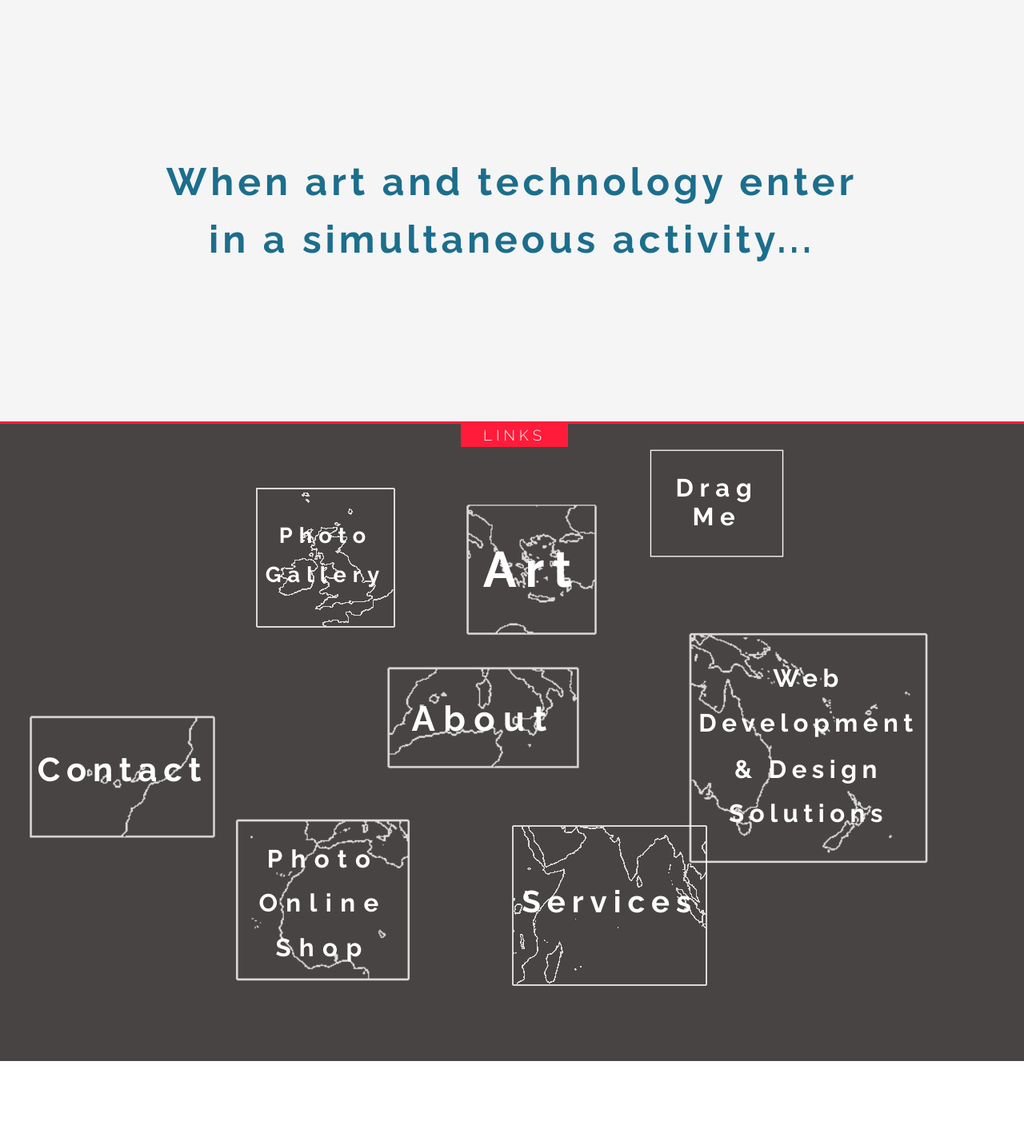
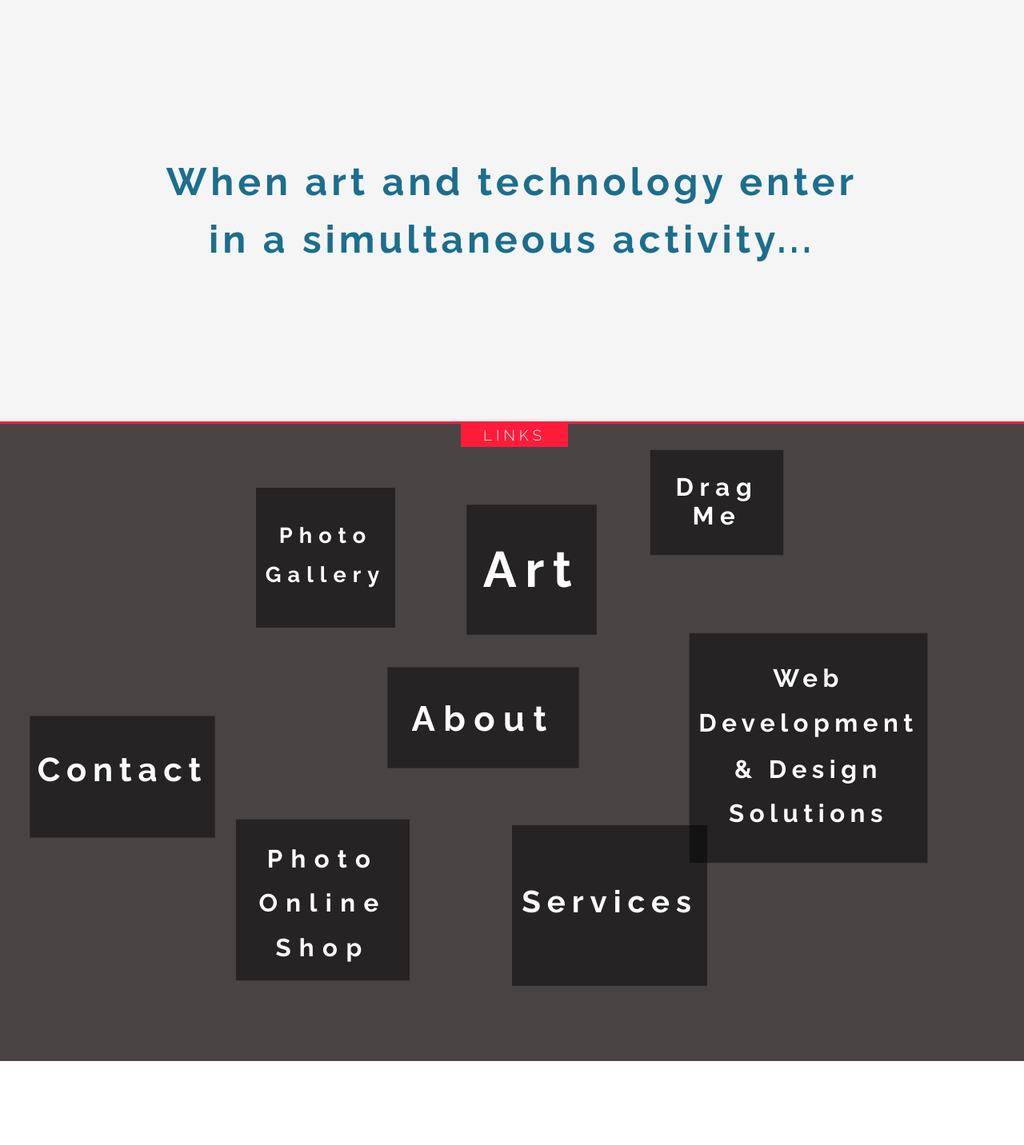
Before and after one commit to Aimypalo/final-project, a PHP site: page / in a window 1280 px wide. Shown: the part 1256-2688 px from the top of the page at 80% size. Run offline with PHP 8.4, Linux system fonts and the light colour scheme; some libraries are stand-ins or nearby versions; some web fonts are replaced.

Commit message:
Design adjustments at the .links section
1. All div background changed to monochrome colour.
2. Border removed from gif images.
3. Map background only when hover on a div.

```diff
--- a/css/style.css
+++ b/css/style.css
@@ -786,8 +786,17 @@ h3 {
   height: 100vh;
   overflow: hidden;
 }
+.links div {
+  background-color: rgba(3, 3, 3, 0.5);
+}
+.links div:hover {
+  background-color: rgba(3, 3, 3, 0.5);
+  z-index: 200;
+  border: none;
+}
 .links a:hover {
   cursor: pointer;
+  filter: invert(100%);
 }
 .links a p {
   width: 100%;
@@ -809,11 +818,8 @@ h3 {
 .links a img {
   position: relative;
   display: block;
-  opacity: 0.8;
-  z-index: 8900;
-}
-.links a img:hover {
-  background-color: rgba(3, 3, 3, 0.5);
+  opacity: 0;
+  filter: invert(100%);
   z-index: 200;
 }
 .links .photo-gallery {
@@ -822,6 +828,9 @@ h3 {
   left: 25%;
   z-index: 8900;
 }
+.links .photo-gallery:hover {
+  background-image: url("../images/linear-map/photo-gallery.gif");
+}
 .links .photo-gallery p {
   font-size: 1.7rem;
   top: 20%;
@@ -831,6 +840,9 @@ h3 {
   top: 63%;
   left: 50%;
   z-index: 8900;
+}
+.links .map-services:hover {
+  background-image: url("../images/linear-map/services.gif");
 }
 .links .map-services p {
   font-size: 2.4rem;
@@ -843,6 +855,9 @@ h3 {
   z-index: 8900;
   transform: scale(1.3, 1.3);
 }
+.links .web-development:hover {
+  background-image: url("../images/linear-map/design-solutions.gif");
+}
 .links .web-development p {
   font-size: 1.5rem;
   top: 10%;
@@ -855,6 +870,9 @@ h3 {
   z-index: 8900;
   transform: scale(1.3, 1.3);
 }
+.links .online-shop:hover {
+  background-image: url("../images/linear-map/photography-shop.gif");
+}
 .links .online-shop p {
   font-size: 1.5rem;
   top: 10%;
@@ -866,6 +884,9 @@ h3 {
   z-index: 8900;
   transform: scale(1.3, 1.3);
 }
+.links .art:hover {
+  background-image: url("../images/linear-map/art.gif");
+}
 .links .art p {
   font-size: 3rem;
   top: 15%;
@@ -877,6 +898,9 @@ h3 {
   z-index: 8900;
   transform: scale(1.3, 1.3);
 }
+.links .about:hover {
+  background-image: url("../images/linear-map/about.gif");
+}
 .links .about p {
   font-size: 2.1rem;
   top: 20%;
@@ -888,6 +912,9 @@ h3 {
   z-index: 8900;
   transform: scale(1.3, 1.3);
 }
+.links .contact:hover {
+  background-image: url("../images/linear-map/contact.gif");
+}
 .links .contact p {
   font-size: 2rem;
   top: 20%;
@@ -900,6 +927,7 @@ h3 {
   left: 65%;
   z-index: 8900;
   transform: scale(1.3, 1.3);
+  border: none;
 }
 .links .drag-me a {
   display: inline-block;
@@ -912,10 +940,10 @@ h3 {
   text-align: center;
   letter-spacing: 6px;
   line-height: 1.2em;
-  border: solid white 1px;
 }
 .links .drag-me a:hover {
   background-color: rgba(255, 28, 58, 0.5);
+  filter: invert(0%);
 }
 
 .text-3 {
--- a/scss/_main.scss
+++ b/scss/_main.scss
@@ -348,15 +348,23 @@ h3 {
 .links {
 	border-top: 3px solid $highlight;
 	position: relative;
-	// background-image: url(../images/volcano.jpg);
 	background-size: cover;
 	background-color: rgba(53, 48, 47, 0.9);
 	max-width: 100%;
 	height: 100vh;
 	overflow: hidden;
+	div {
+		background-color: rgba(3, 3, 3, 0.5);
+		&:hover {
+				background-color: rgba(3, 3, 3, 0.5);
+				z-index: 200;
+				border: none;
+		}
+	}
 	a {
 		&:hover {
 			cursor: pointer;
+			filter: invert(100%);
 		}
 		p {
 			width: 100%;
@@ -374,19 +382,13 @@ h3 {
 			top: 0;
 			left: 0;
 			bottom: 0;
-			// &:hover {
-			// 	background-color: rgba(255, 28, 58, 0.5);
-			// }
 		}
 		img {
 			position: relative;
 			display: block;
-			opacity: 0.8;
-			z-index: 8900;
-			&:hover {
-				background-color: rgba(3, 3, 3, 0.5);
-				z-index: 200;
-			}
+			opacity: 0;
+			filter: invert(100%);
+			z-index: 200;
 		}
 	}
 	.photo-gallery {
@@ -395,6 +397,9 @@ h3 {
 		top: 10%;
 		left: 25%;
 		z-index: 8900;
+		&:hover {
+			background-image: url("../images/linear-map/photo-gallery.gif");
+		}
 		// background-color: rgba(3, 3, 3, 0.5);
 		// transform: scale(1.3, 1.3);
 		p {
@@ -409,6 +414,9 @@ h3 {
 		top: 63%;
 		left: 50%;
 		z-index: 8900;
+		&:hover {
+			background-image: url("../images/linear-map/services.gif");
+		}
 		// background-color: rgba(3, 3, 3, 0.5);
 		// transform: scale(1.3, 1.3);
 		p {
@@ -424,6 +432,9 @@ h3 {
 		left: 70%;
 		z-index: 8900;
 		transform: scale(1.3, 1.3);
+		&:hover {
+			background-image: url("../images/linear-map/design-solutions.gif");
+		}
 		p {
 			// padding-top: 1.5em;
 			font-size: 1.5rem;
@@ -438,6 +449,9 @@ h3 {
 		left: 25%;
 		z-index: 8900;
 		transform: scale(1.3, 1.3);
+		&:hover {
+			background-image: url("../images/linear-map/photography-shop.gif");
+		}
 		p {
 			// padding-top: 0.6em;
 			font-size: 1.5rem;
@@ -451,6 +465,9 @@ h3 {
 		left: 47%;
 		z-index: 8900;
 		transform: scale(1.3, 1.3);
+		&:hover {
+			background-image: url("../images/linear-map/art.gif");
+		}
 		// background-color: rgba(3, 3, 3, 0.5);
 		p {
 			// padding-top: 0.5em;
@@ -465,6 +482,9 @@ h3 {
 		left: 40%;
 		z-index: 8900;
 		transform: scale(1.3, 1.3);
+		&:hover {
+			background-image: url("../images/linear-map/about.gif");
+		}
 		p {
 			// padding-top: 0.4em;
 			font-size: 2.1rem;
@@ -478,6 +498,9 @@ h3 {
 		left: 5%;
 		z-index: 8900;
 		transform: scale(1.3, 1.3);
+		&:hover {
+			background-image: url("../images/linear-map/contact.gif");
+		}
 		// background-color: rgba(3, 3, 3, 0.5);
 		p {
 			// padding-top: 0.9em;
@@ -493,6 +516,7 @@ h3 {
 		left: 65%;
 		z-index: 8900;
 		transform: scale(1.3, 1.3);
+		border: none;
 		a {
 			display: inline-block;
 			padding: 0.9em;
@@ -504,9 +528,9 @@ h3 {
 			text-align: center;
 			letter-spacing: 6px;
 			line-height: 1.2em;
-			border: solid white 1px;
 			&:hover {
 				background-color: rgba(255, 28, 58, 0.5);
+				filter: invert(0%);
 			}
 		}
 	}
```
Also changed, not shown: images/linear-map/about.gif, images/linear-map/art.gif, images/linear-map/contact.gif, images/linear-map/design-solutions.gif, images/linear-map/photo-gallery.gif, images/linear-map/photography-shop.gif, images/linear-map/services.gif, images/map-background-ba.jpg (added), images/volcano.jpg, 2 other files.
